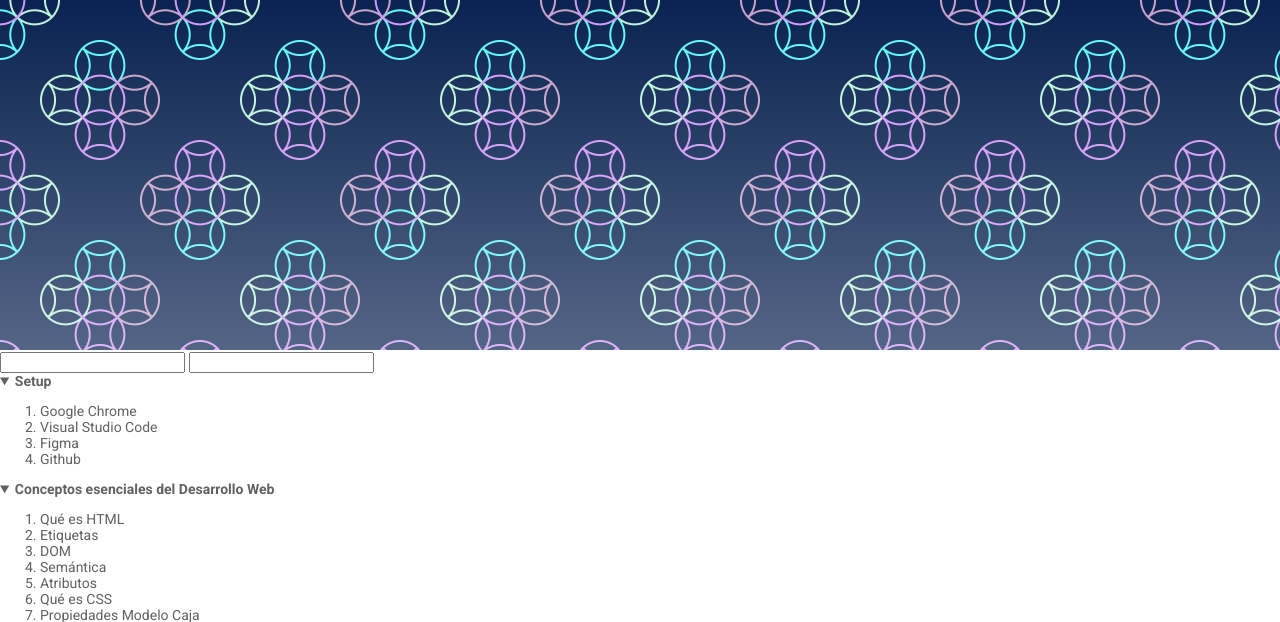
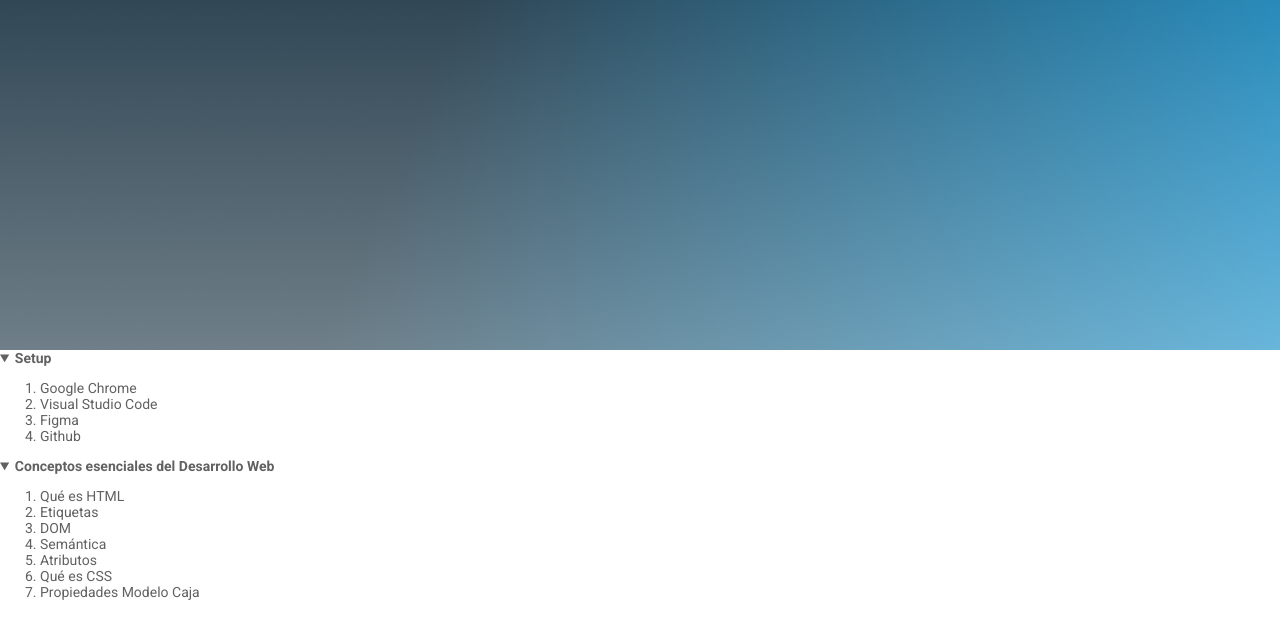
Before and after one commit to OmarSanchez-developer/curso-esencial-html-css, a PHP site: page / in a window 1280 px wide. Shown: the top 622 px of the page. Run offline with PHP 8.4, Linux system fonts and the light colour scheme.

Commit message:
Actualizando Hero Background y quitando inputs

```diff
--- a/css/styles-logical.css
+++ b/css/styles-logical.css
@@ -77,7 +77,7 @@ pre{
 }
 
 .hero{
-  background-image: linear-gradient(to top, rgba(255, 255, 255, .3), transparent),url('../images/pattern.png');
+  background-image: linear-gradient(to top, rgba(255, 255, 255, .3), transparent),url('../images/backgroung.png');
   /* background-repeat: no-repeat; */
   /* background-position: left 50px bottom -50px; */
   /* background-size: cover; */
--- a/css/styles-physical.css
+++ b/css/styles-physical.css
@@ -141,7 +141,7 @@ blockquote span::before{
 
 
 .hero{
-  background-image: linear-gradient(to top, rgba(255, 255, 255, .3), transparent),url('../images/pattern.png');
+  background-image: linear-gradient(to top, rgba(255, 255, 255, .3), transparent),url('../images/backgroung.png');
   /* background-repeat: no-repeat; */
   /* background-position: left 50px bottom -50px; */
   /* background-size: cover; */
--- a/index.html
+++ b/index.html
@@ -11,10 +11,10 @@
   </head>
   <body>
     <div class="hero"></div>
-    <div class="form">
+    <!-- <div class="form">
       <input type="text">
       <input type="text">
-    </div>
+    </div> -->
     <header>
           <nav>
           <details open>
@@ -230,7 +230,7 @@
       </section>
       <p>
         Si tienes alguna pregunta escríbeme a
-        <a href="mailto:omarglzsanchez@gmail.com" target="_blank">omarglzsanchez@gmail.com</a>
+        <a href="mailto:omarglzsanchez@gmail.com" target="_blank">bibliografia</a>
       </p>
     </main>
   </body>
```
Also changed, not shown: images/backgroung.png (added).
